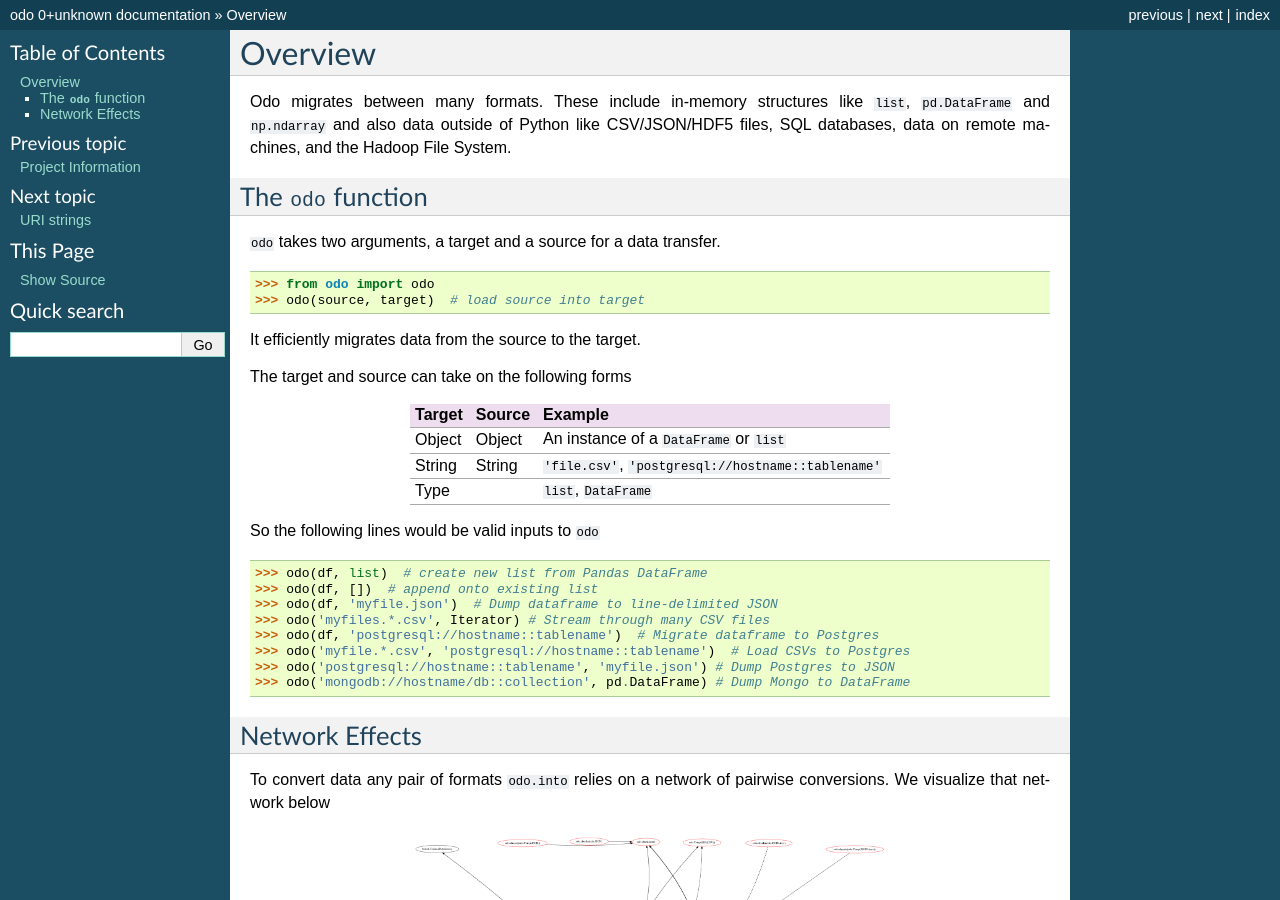
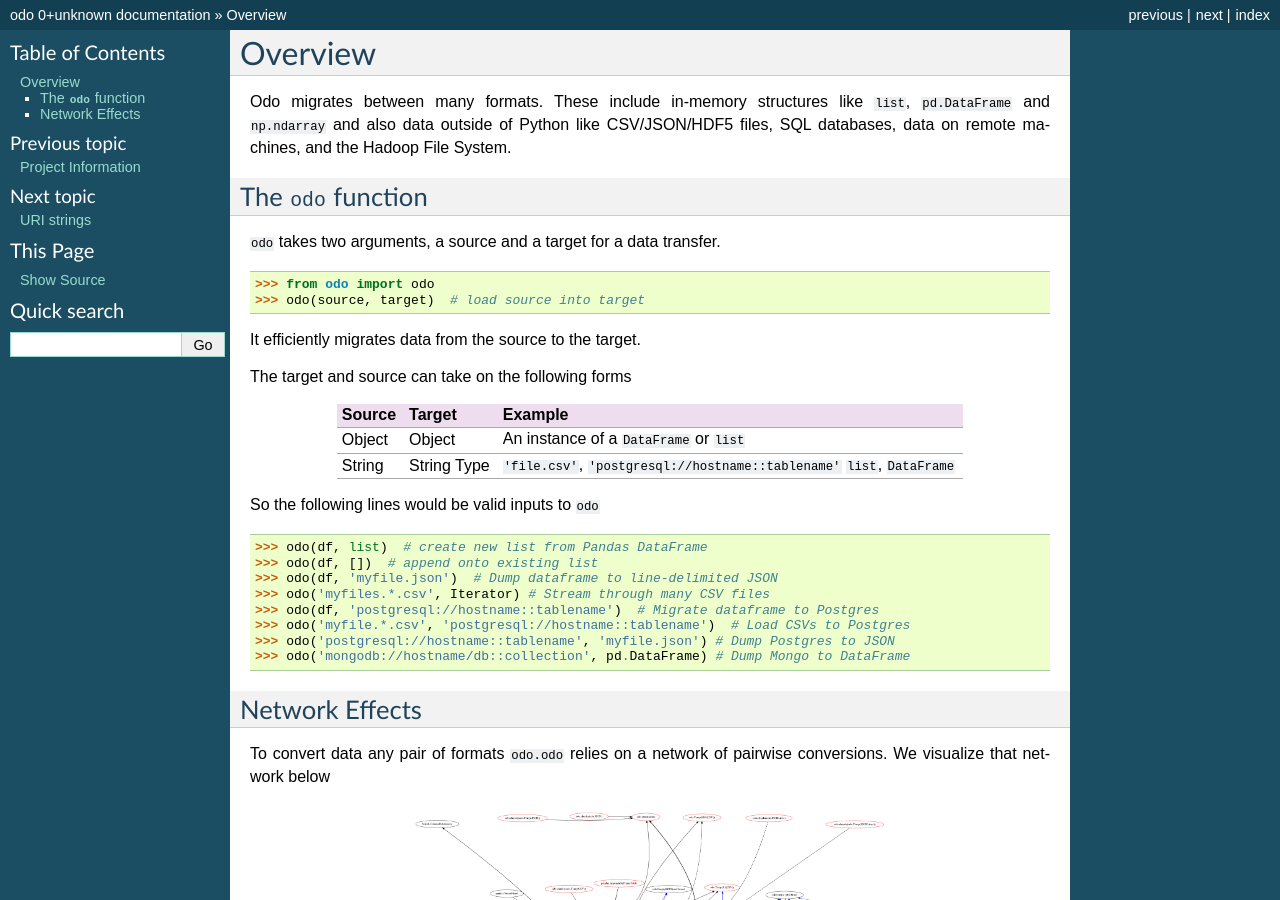
Before and after one commit to blaze/odo, a Sphinx documentation site: the page built from docs/source/overview.rst, in a window 1280 px wide and 900 px high. Built offline with Sphinx 7.4.7, drawn with Linux system fonts in a browser that asks for light colours.

Commit message:
Update the docs
- Fix some typos and MarkDown errors
- Rename odo.into to odo.odo as needed
- Reorder source/target to reflect the order they're passed as

```diff
--- a/docs/source/functions.rst
+++ b/docs/source/functions.rst
@@ -1,7 +1,7 @@
-Five Operations
+Four Operations
 ===============
 
-The Blaze project originally included ``odo.into`` as a magic function that
+The Blaze project originally included ``odo.odo`` as a magic function that
 moved data between containers.  This function was both sufficiently
 useful and sufficiently magical that it was moved to a separate project, its
 functionality separated into three operations
--- a/docs/source/index.rst
+++ b/docs/source/index.rst
@@ -1,6 +1,6 @@
 Odo: Shapeshifting for your data
 ================================
-``odo`` takes two arguments, a target and a source for a data transfer.
+``odo`` takes two arguments, a source and a target for a data transfer.
 
 .. code-block:: python
 
--- a/docs/source/overview.rst
+++ b/docs/source/overview.rst
@@ -9,7 +9,7 @@
 The ``odo`` function
 --------------------
 
-``odo`` takes two arguments, a target and a source for a data transfer.
+``odo`` takes two arguments, a source and a target for a data transfer.
 
 .. code-block:: python
 
@@ -23,11 +23,11 @@
 .. table::
 
    ====== ====== ======================================================
-   Target Source Example
+   Source Target Example
    ====== ====== ======================================================
    Object Object An instance of a ``DataFrame`` or ``list``
    String String ``'file.csv'``, ``'postgresql://hostname::tablename'``
-   Type          ``list``, ``DataFrame``
+          Type   ``list``, ``DataFrame``
    ====== ====== ======================================================
 
 So the following lines would be valid inputs to ``odo``
@@ -47,7 +47,7 @@
 Network Effects
 ---------------
 
-To convert data any pair of formats ``odo.into`` relies on a network of
+To convert data any pair of formats ``odo.odo`` relies on a network of
 pairwise conversions.  We visualize that network below
 
 .. figure:: images/conversions.png
--- a/docs/source/uri.rst
+++ b/docs/source/uri.rst
@@ -51,7 +51,7 @@
 
     postgresql://localhost::accounts
 
-In this case the separator ``::`` separtates the database
+In this case the separator ``::`` separates the database
 ``postgreqsl://localhost`` from the table within the database, ``accounts``.
 
 This also occurs in HDF5 files which have an internal datapath::
@@ -107,7 +107,7 @@
 Notably, URIs are just syntactic sugar, you don't have to use them.  You can
 always construct the object explicitly.  Odo invents very few types,
 preferring instead to use standard projects within the Python ecosystem like
-``sqlalchemy.Table`` or ``pymongo.Collection``.  If your applicaiton also uses
+``sqlalchemy.Table`` or ``pymongo.Collection``.  If your application also uses
 these types then it's likely that ``odo`` already works with your data.
 
 
```
Also changed, not shown: docs/source/datashape.rst (+4 -4 lines).
